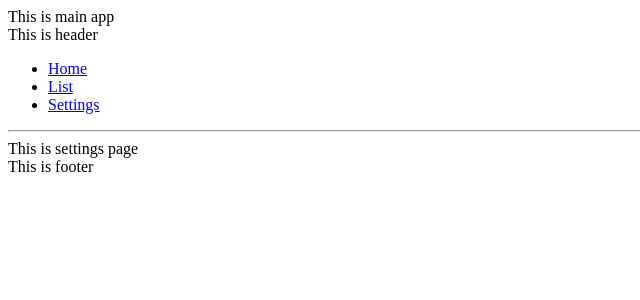
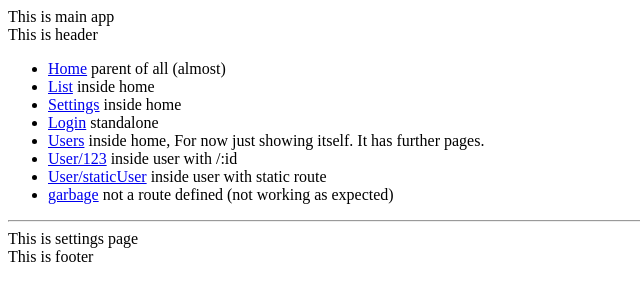
Before and after one commit to MasoodAhmad/rr, a React app: page /settings in a window 1280 px wide. Shown: the top 300 px of the page, without its empty margins (0-640 px from the left). Built offline with nearby package versions, Linux system fonts and the light colour scheme.

Commit message:
Nested routes of /user, /user/:id, etc inside /. fixed bundle.js path to /bundle.js in index.html

```diff
--- a/index.html
+++ b/index.html
@@ -6,6 +6,6 @@
   </head>
   <body>
     <div id="react-container"></div>
-    <script src="dist/bundle.js"></script>
+    <script src="/dist/bundle.js"></script>
   </body>
 </html>
--- a/package.json
+++ b/package.json
@@ -21,6 +21,7 @@
     "babel-preset-stage-0": "^6.24.1",
     "react": "^15.4.2",
     "react-dom": "^15.4.2",
+    "react-router-config": "^1.0.0-beta.1",
     "react-router-dom": "^4.0.0",
     "ts-loader": "^2.0.3",
     "typescript": "^2.2.2",
--- a/src/components/mainMenu.tsx
+++ b/src/components/mainMenu.tsx
@@ -3,9 +3,14 @@ import {Link} from 'react-router-dom'
 export const MainMenu = () => (
   <div>
     <ul>
-      <li><Link to="/">Home</Link></li>
-      <li><Link to="/list">List</Link></li>
-      <li><Link to="/settings">Settings</Link></li>
+      <li><Link to="/">Home</Link> parent of all (almost)</li>
+      <li><Link to="/list">List</Link> inside home</li>
+      <li><Link to="/settings">Settings</Link> inside home</li>
+      <li><Link to="/login">Login</Link> standalone</li>
+      <li><Link to="/user">Users</Link> inside home, For now just showing itself. It has further pages. </li>
+      <li><Link to="/user/123">User/123</Link> inside user with /:id</li>
+      <li><Link to="/user/staticUser">User/staticUser</Link> inside user with static route</li>
+      <li><Link to="/someGarbage">garbage</Link> not a route defined (not working as expected)</li>
     </ul>
     <hr/>
   </div>
--- a/src/routes.tsx
+++ b/src/routes.tsx
@@ -6,6 +6,7 @@ import {Settings} from './components/settings'
 import {MainApp} from "./components/mainApp";
 import {Login} from "./components/login";
 import {PageNotFound} from './components/pageNotFound'
+import {User, UserID, UserStatic} from "./components/User";
 
 
 export const Routes = () => (
@@ -14,8 +15,16 @@ export const Routes = () => (
       <Switch>
         <Route exact path="/login" component={Login}/>
         <MainApp>
-          <Route exact path="/list" component={List}/>
-          <Route exact path="/settings" component={Settings}/>
+          <Route path="/list" component={List}/>
+          <Route path="/settings" component={Settings}/>
+          <Switch>
+            <User path="/user" >
+              <Switch>
+                <Route exact path="/user/staticUser" component={UserStatic} />
+                <Route exact path="/user/:id" component={UserID} />
+              </Switch>
+            </User>
+          </Switch>
         </MainApp>
         <Route path="*" component={PageNotFound}/>
       </Switch>
```
